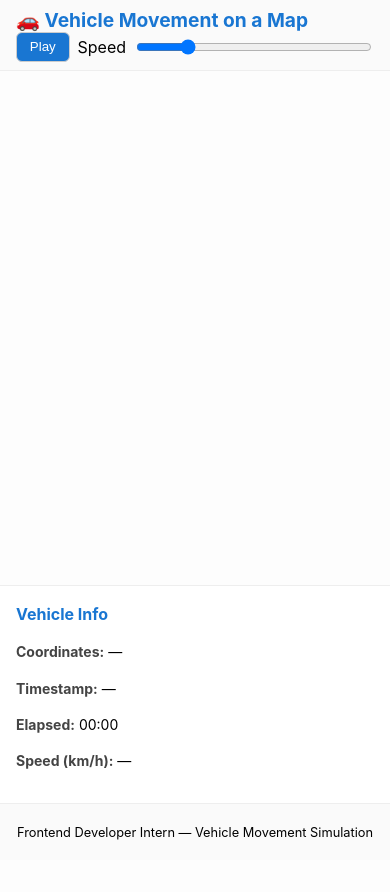
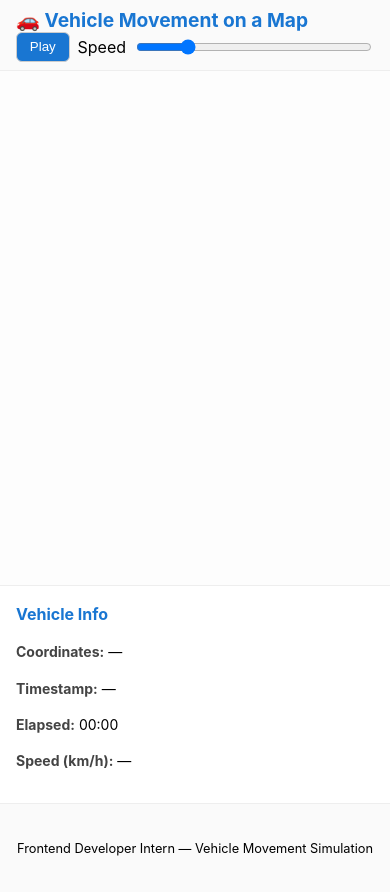
Before and after one commit to tapangurya/FrontendAssignment, a plain HTML site: page index.html in a window 390 px wide. Before the commit the page ends 860 px from the top, so only its background shows below. Drawn offline with nearby package versions, Linux system fonts and the light colour scheme; no server answers.

Commit message:
Update styles.css

```diff
--- a/styles.css
+++ b/styles.css
@@ -131,6 +131,7 @@ footer {
   }
 
   footer {
+    padding: 1.5rem 1rem;
     font-size: 0.8rem;
   }
 }
```
